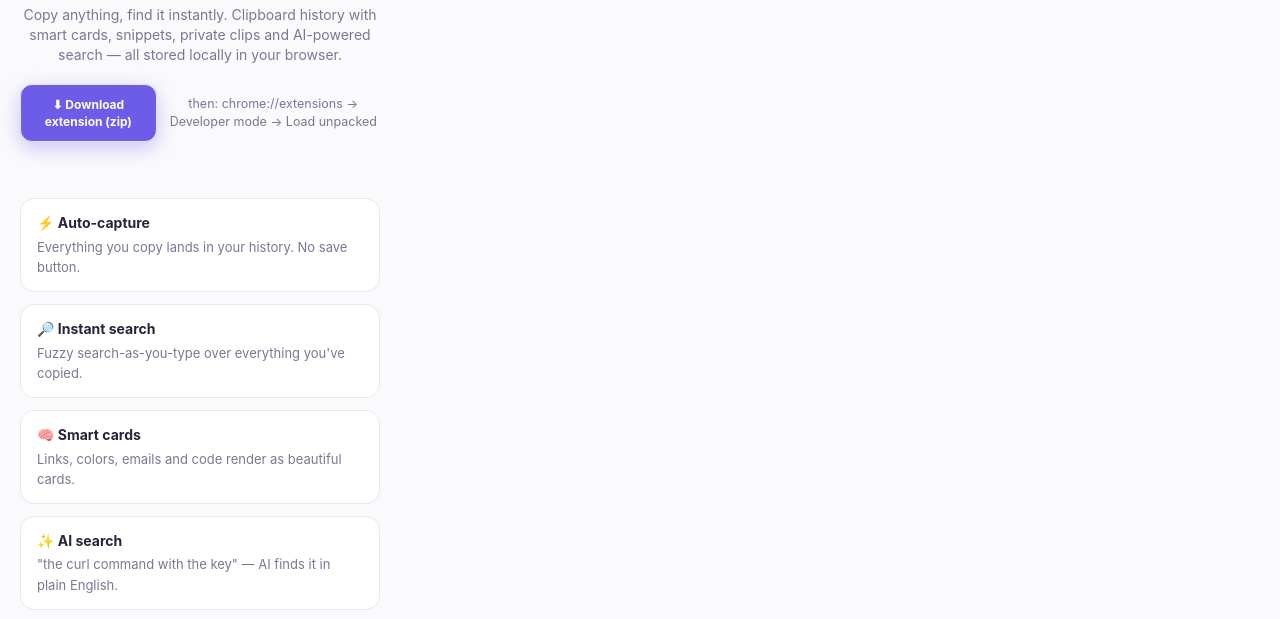
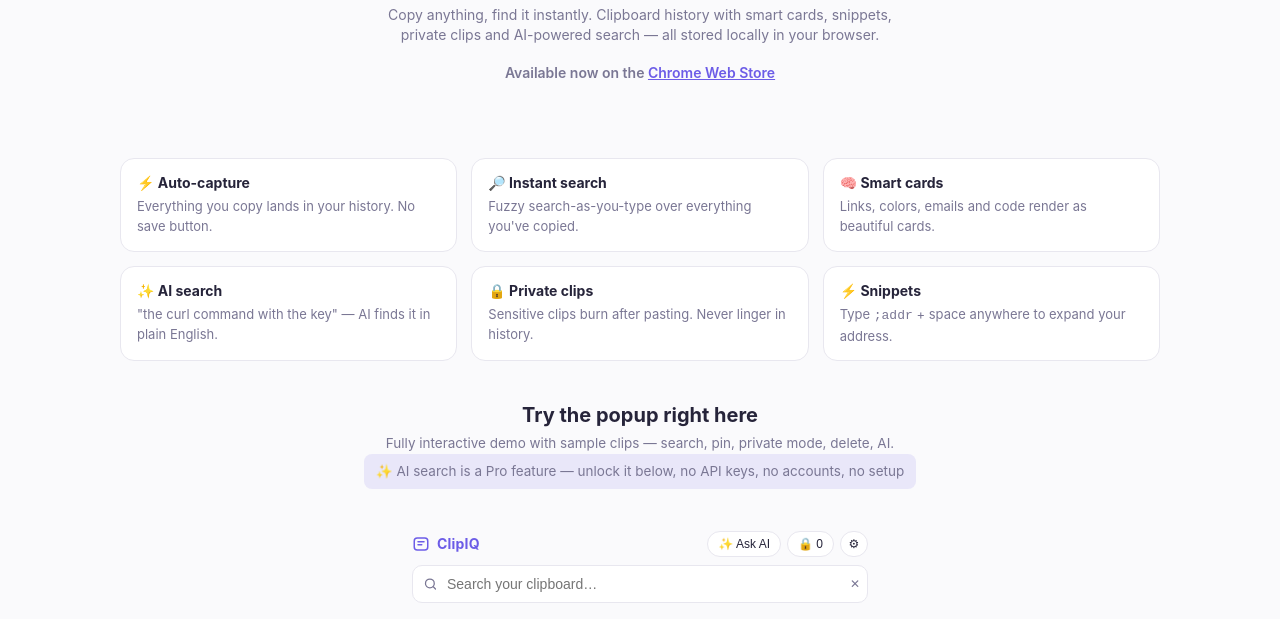
Before and after one commit to mohitgupta00190-dev/ClipIQ, a browser extension: page public/index.html in a window 1280 px wide. Shown: the part 178-797 px from the top of the page. Drawn offline with Linux system fonts and the light colour scheme.

Commit message:
Full-width landing page; drop zip download CTA
- Root cause: injected popup.css set html,body{width:400px}, squeezing
  the whole page into a narrow left column. Neutralise it and scope the
  popup's body-level styles to the demo shell; mirror body class changes
  (pro-active-theme, data-theme) onto the shell so popup.js keeps working.
- Remove 'Download extension (zip)' + load-unpacked hint; replace with a
  Chrome Web Store link (no direct download URL on the page).
- Widen feature grid to 1080px for full-page feel.

```diff
--- a/public/index.html
+++ b/public/index.html
@@ -17,11 +17,9 @@
   .hero img { width: 64px; height: 64px; border-radius: 16px; box-shadow: 0 8px 30px rgba(108,92,231,.35); }
   .hero h1 { font-size: 30px; margin: 14px 0 8px; letter-spacing: -.5px; }
   .hero p { color: var(--muted); max-width: 520px; margin: 0 auto 18px; }
-  .cta { display: inline-flex; gap: 10px; align-items: center; }
-  .cta a.btn { display: inline-block; background: var(--accent); color: #fff; text-decoration: none; font-weight: 700; padding: 11px 22px; border-radius: 12px; box-shadow: 0 6px 20px rgba(108,92,231,.35); }
-  .cta a.btn:hover { filter: brightness(1.07); }
-  .cta .kbd { font-size: 12.5px; color: var(--muted); }
-  .features { display: grid; grid-template-columns: repeat(auto-fit, minmax(220px, 1fr)); gap: 12px; max-width: 860px; margin: 26px auto 0; padding: 0 20px; }
+  .hero .tagline-cta { font-weight: 600; }
+  .hero .tagline-cta a { color: var(--accent); }
+  .features { display: grid; grid-template-columns: repeat(auto-fit, minmax(260px, 1fr)); gap: 14px; max-width: 1080px; margin: 26px auto 0; padding: 0 20px; }
   .feat { background: var(--panel); border: 1px solid var(--border); border-radius: 14px; padding: 14px 16px; }
   .feat b { display: block; margin-bottom: 3px; }
   .feat span { font-size: 13px; color: var(--muted); }
@@ -39,10 +37,7 @@
     <img src="clipiq/icons/128.png" alt="ClipIQ logo" />
     <h1>ClipIQ</h1>
     <p>Copy anything, find it instantly. Clipboard history with smart cards, snippets, private clips and AI-powered search — all stored locally in your browser.</p>
-    <div class="cta">
-      <a class="btn" href="clipiq.zip" download="clipiq-extension.zip">⬇ Download extension (zip)</a>
-      <span class="kbd">then: chrome://extensions → Developer mode → Load unpacked</span>
-    </div>
+    <p class="tagline-cta">Available now on the <a href="https://chromewebstore.google.com/" target="_blank" rel="noopener">Chrome Web Store</a></p>
   </div>
 
   <div class="features">
@@ -93,6 +88,27 @@
   <script>
     // Load the real popup into the mount point in web-demo mode.
     window.isWebDemo = true;
+
+    // Contain the popup's global styles (popup.css sets html,body{width:400px})
+    // by first neutralising its page-level selectors, then scoping: any rule
+    // that targeted the popup's <body> must apply to the shell element instead.
+    if (!document.getElementById("popupScopeStyle")) {
+      const scope = document.createElement("style");
+      scope.id = "popupScopeStyle";
+      scope.textContent = `
+        /* neutralise popup.css global rules on the landing page */
+        html, body { width: auto !important; }
+        /* the popup shell takes over the body-scoped styles */
+        .web-demo-shell {
+          width: 100%; max-width: 480px; margin: 24px auto;
+          display: block; background: var(--bg); color: var(--text);
+        }
+        #popupMount { display: flex; justify-content: center; padding: 0 16px; }
+        .web-demo-shell #app { height: 640px; }
+      `;
+      document.head.appendChild(scope);
+    }
+
     fetch("clipiq/popup.html")
       .then((r) => r.text())
       .then((html) => {
@@ -107,6 +123,14 @@
         });
         const app = doc.body.firstElementChild;
         app.classList.add("web-demo-shell");
+        // popup.js styles document.body — mirror the class it expects onto the
+        // shell so theme/pro classes land on the demo card, not the page body
+        const syncBodyClass = () => {
+          const cls = document.body.className.replace("web-demo-shell", "").trim();
+          if (cls && !app.classList.contains(cls)) app.classList.add(cls);
+        };
+        new MutationObserver(syncBodyClass).observe(document.body, { attributes: true, attributeFilter: ["class"] });
+        syncBodyClass();
         mount.appendChild(app);
         // execute popup scripts in order
         const load = (src) => new Promise((res, rej) => {
```
